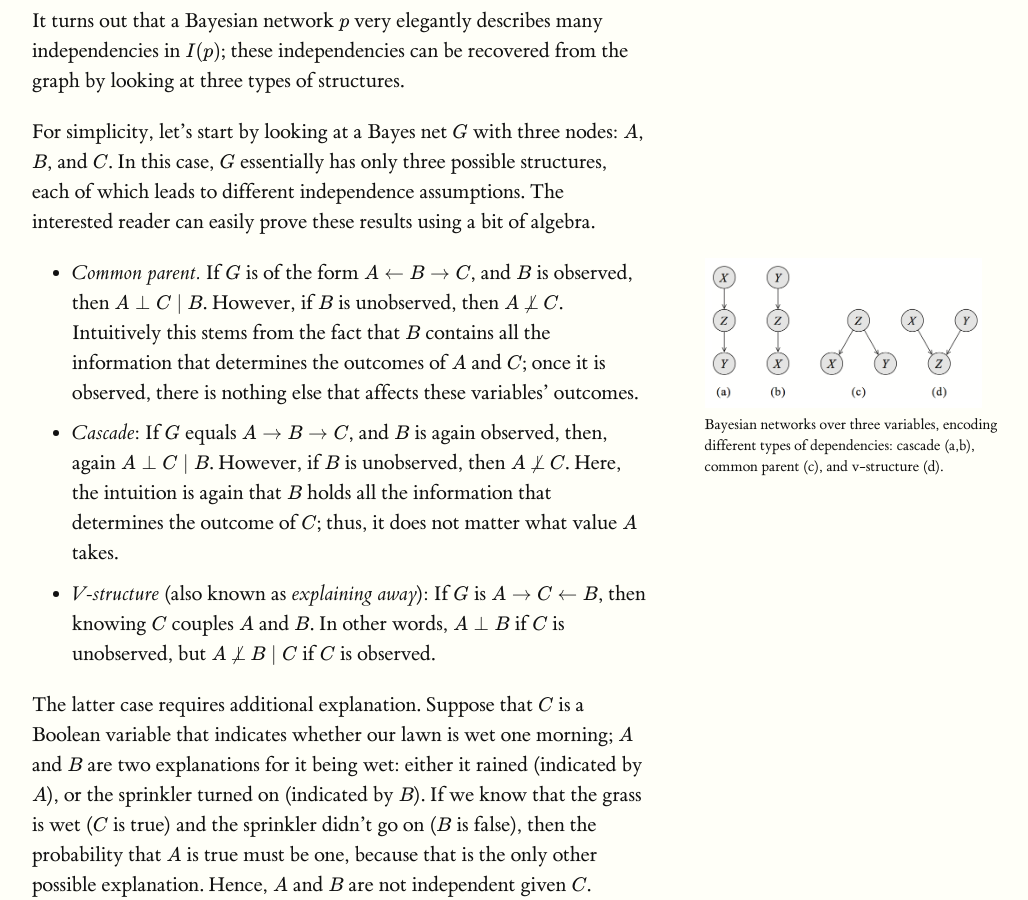
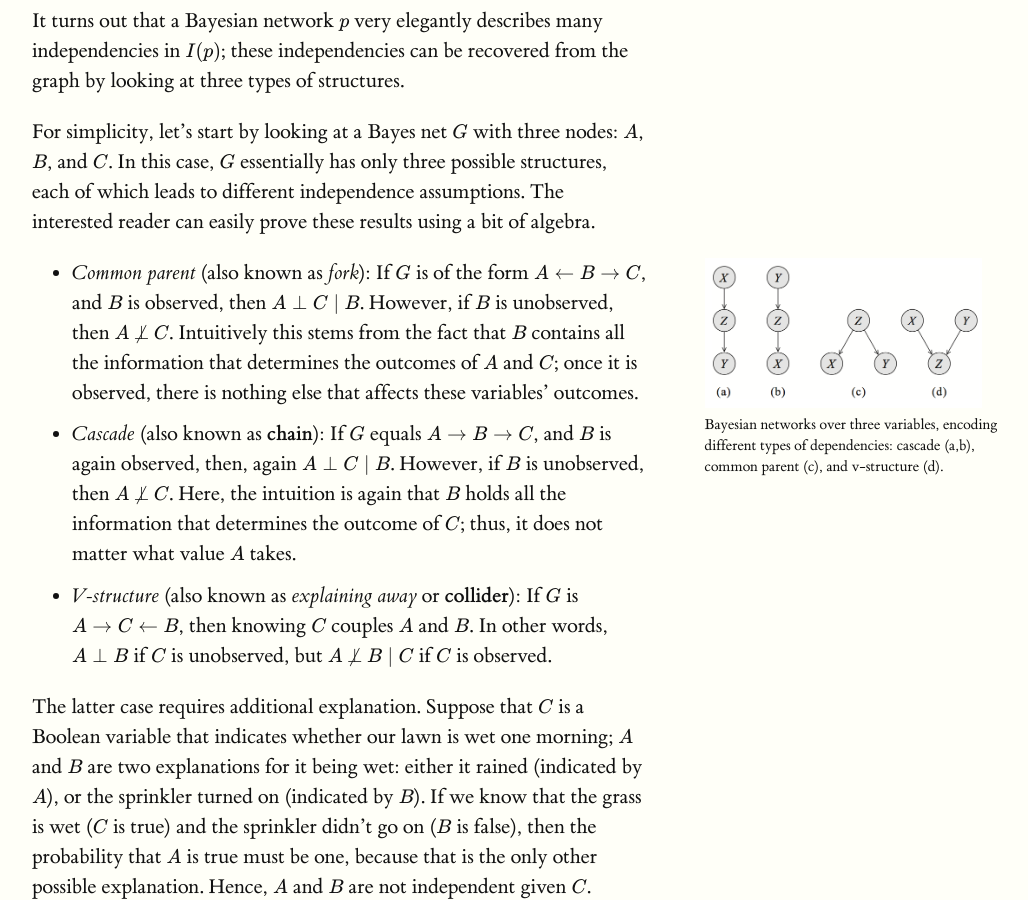
Before and after one commit to ermongroup/cs228-notes, a Jekyll site: the page built from representation/directed/index.md, in a window 1280 px wide and 900 px high, scrolled down 3872 px. Shown: the whole window, without its empty margins (128-1156 px from the left). Built offline with Jekyll 4.4.1, drawn with Linux system fonts in a browser that asks for light colours; formulas are drawn with MathJax 3.

Commit message:
Added synonymous for the 3 important Bayesian structures

```diff
--- a/representation/directed/index.md
+++ b/representation/directed/index.md
@@ -73,9 +73,9 @@ It turns out that a Bayesian network $$p$$ very elegantly describes many indepen
 
 For simplicity, let's start by looking at a Bayes net $$G$$ with three nodes: $$A$$, $$B$$, and $$C$$. In this case, $$G$$ essentially has only three possible structures, each of which leads to different independence assumptions. The interested reader can easily prove these results using a bit of algebra.
 
-- {% include marginfigure.html id="bn" url="assets/img/3node-bayesnets.png" description="Bayesian networks over three variables, encoding different types of dependencies: cascade (a,b), common parent (c), and v-structure (d)." %}*Common parent.* If $$G$$ is of the form $$A \leftarrow B \rightarrow C$$, and $$B$$ is observed, then $$A \perp C \mid B$$. However, if $$B$$ is unobserved, then $$A \not\perp C$$. Intuitively this stems from the fact that $$B$$ contains all the information that determines the outcomes of $$A$$ and $$C$$; once it is observed, there is nothing else that affects these variables' outcomes.
-- *Cascade*: If $$G$$ equals $$A \rightarrow B \rightarrow C$$, and $$B$$ is again observed, then, again $$A \perp C \mid B$$. However, if $$B$$ is unobserved, then $$A \not\perp C$$. Here, the intuition is again that $$B$$ holds all the information that determines the outcome of $$C$$; thus, it does not matter what value $$A$$ takes.
-- *V-structure* (also known as *explaining away*): If $$G$$ is $$A \rightarrow C \leftarrow B$$, then knowing $$C$$ couples $$A$$ and $$B$$. In other words, $$A \perp B$$ if $$C$$ is unobserved, but $$A \not\perp B \mid C$$ if $$C$$ is observed.
+- {% include marginfigure.html id="bn" url="assets/img/3node-bayesnets.png" description="Bayesian networks over three variables, encoding different types of dependencies: cascade (a,b), common parent (c), and v-structure (d)." %}*Common parent* (also known as *fork*): If $$G$$ is of the form $$A \leftarrow B \rightarrow C$$, and $$B$$ is observed, then $$A \perp C \mid B$$. However, if $$B$$ is unobserved, then $$A \not\perp C$$. Intuitively this stems from the fact that $$B$$ contains all the information that determines the outcomes of $$A$$ and $$C$$; once it is observed, there is nothing else that affects these variables' outcomes.
+- *Cascade* (also known as **chain**): If $$G$$ equals $$A \rightarrow B \rightarrow C$$, and $$B$$ is again observed, then, again $$A \perp C \mid B$$. However, if $$B$$ is unobserved, then $$A \not\perp C$$. Here, the intuition is again that $$B$$ holds all the information that determines the outcome of $$C$$; thus, it does not matter what value $$A$$ takes.
+- *V-structure* (also known as *explaining away* or **collider**): If $$G$$ is $$A \rightarrow C \leftarrow B$$, then knowing $$C$$ couples $$A$$ and $$B$$. In other words, $$A \perp B$$ if $$C$$ is unobserved, but $$A \not\perp B \mid C$$ if $$C$$ is observed.
 
 The latter case requires additional explanation. Suppose that $$C$$ is a Boolean variable that indicates whether our lawn is wet one morning; $$A$$ and $$B$$ are two explanations for it being wet: either it rained (indicated by $$A$$), or the sprinkler turned on (indicated by $$B$$). If we know that the grass is wet ($$C$$ is true) and the sprinkler didn't go on ($$B$$ is false), then the probability that $$A$$ is true must be one, because that is the only other possible explanation. Hence, $$A$$ and $$B$$ are not independent given $$C$$.
 
```
